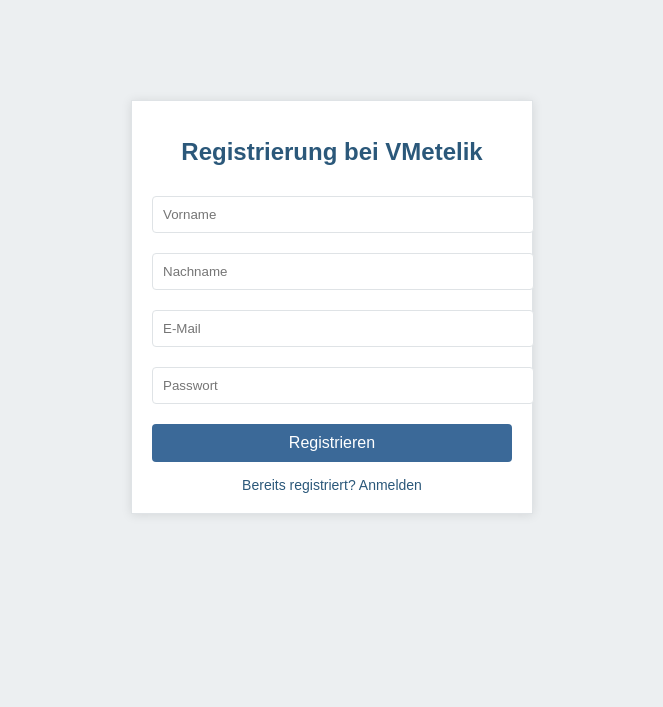
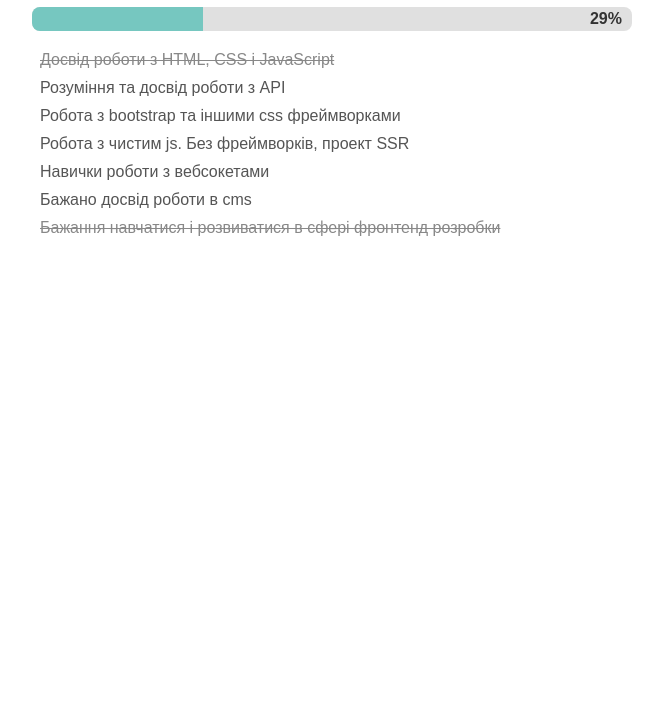
Before and after one commit to egorvostochny/DevSense, a plain HTML site: page docs/index.html in a window 1280 px wide. Shown: the part 93-800 px from the top of the page, without its empty margins (308-971 px from the left). Drawn offline with Linux system fonts and the light colour scheme.

Commit message:
Update index.html

```diff
--- a/docs/index.html
+++ b/docs/index.html
@@ -1,76 +1,109 @@
 <!DOCTYPE html>
-<html lang="de">
+<html lang="uk">
 <head>
     <meta charset="UTF-8">
     <meta name="viewport" content="width=device-width, initial-scale=1.0">
-    <title>VMetelik - Registrierung</title>
+    <title>Прогрес вивчення</title>
     <style>
         body {
             font-family: Arial, sans-serif;
-            background-color: #eceff1;
+            max-width: 600px;
+            margin: 0 auto;
+            padding: 20px;
+        }
+        .skill {
             display: flex;
-            justify-content: center;
             align-items: center;
-            height: 100vh;
-            margin: 0;
+            margin-bottom: 10px;
         }
-        .registration-container {
-            width: 360px;
-            padding: 20px;
-            background-color: #ffffff;
-            border: 1px solid #dfe3e6;
-            box-shadow: 0 1px 10px rgba(0, 0, 0, 0.1);
-            text-align: center;
+        .skill label {
+            margin-left: 8px;
+            color: #555;
         }
-        h1 {
-            font-size: 24px;
-            color: #2b587a;
-            margin-bottom: 20px;
+        .completed-skill label {
+            text-decoration: line-through;
+            color: #888;
         }
-        input[type="text"], input[type="password"], input[type="email"] {
+        .progress-container {
             width: 100%;
-            padding: 10px;
-            margin: 10px 0;
-            border: 1px solid #dfe3e6;
-            border-radius: 4px;
+            background-color: #e0e0e0;
+            border-radius: 8px;
+            overflow: hidden;
+            margin: 20px 0;
+            position: relative;
         }
-        .register-button {
-            width: 100%;
-            padding: 10px;
-            background-color: #3b6998;
-            border: none;
-            color: #ffffff;
-            font-size: 16px;
-            cursor: pointer;
-            border-radius: 4px;
-            margin-top: 10px;
+        .progress-bar {
+            height: 24px;
+            background-color: #76c7c0;
+            width: 0%;
+            transition: width 0.3s ease;
         }
-        .register-button:hover {
-            background-color: #2a4d6d;
-        }
-        .login-link {
-            display: block;
-            margin-top: 15px;
-            color: #2b587a;
-            text-decoration: none;
-            font-size: 14px;
-        }
-        .login-link:hover {
-            text-decoration: underline;
+        .progress-text {
+            position: absolute;
+            top: 0;
+            right: 10px;
+            height: 100%;
+            display: flex;
+            align-items: center;
+            font-weight: bold;
+            color: #333;
         }
     </style>
 </head>
 <body>
-    <div class="registration-container">
-        <h1>Registrierung bei VMetelik</h1>
-        <form>
-            <input type="text" placeholder="Vorname" required>
-            <input type="text" placeholder="Nachname" required>
-            <input type="email" placeholder="E-Mail" required>
-            <input type="password" placeholder="Passwort" required>
-            <button type="submit" class="register-button">Registrieren</button>
-        </form>
-        <a href="#" class="login-link">Bereits registriert? Anmelden</a>
+    <h1>Прогрес вивчення</h1>
+
+    <div class="progress-container">
+        <div class="progress-bar" id="progressBar"></div>
+        <div class="progress-text" id="progressText">0%</div>
     </div>
+
+    <div id="skillsContainer" class="skills"></div>
+
+    <script>
+        // Список навыков и их статус (true - выполнено, false - не выполнено)
+        const skills = [
+            { name: "Досвід роботи з HTML, CSS і JavaScript", completed: true },
+            { name: "Розуміння та досвід роботи з API", completed: false },
+            { name: "Робота з bootstrap та іншими css фреймворками", completed: false },
+            { name: "Робота з чистим js. Без фреймворків, проект SSR", completed: false },
+            { name: "Навички роботи з вебсокетами", completed: false },
+            { name: "Бажано досвід роботи в cms", completed: false },
+            { name: "Бажання навчатися і розвиватися в сфері фронтенд розробки", completed: true },
+        ];
+
+        // Функция обновления отображения навыков и прогресса
+        function updateProgress() {
+            const skillsContainer = document.getElementById('skillsContainer');
+            skillsContainer.innerHTML = ''; // Очистка перед рендерингом
+
+            let completedSkills = 0;
+
+            // Отображение навыков
+            skills.forEach(skill => {
+                const skillDiv = document.createElement('div');
+                skillDiv.classList.add('skill');
+                if (skill.completed) {
+                    skillDiv.classList.add('completed-skill');
+                    completedSkills++;
+                }
+
+                const label = document.createElement('label');
+                label.textContent = skill.name;
+                skillDiv.appendChild(label);
+                skillsContainer.appendChild(skillDiv);
+            });
+
+            // Расчет и обновление прогресса
+            const progressPercentage = (completedSkills / skills.length) * 100;
+            document.getElementById('progressBar').style.width = progressPercentage + '%';
+
+            // Обновление текста с процентами
+            document.getElementById('progressText').textContent = Math.round(progressPercentage) + '%';
+        }
+
+        // Инициализация отображения
+        updateProgress();
+    </script>
 </body>
 </html>
```
